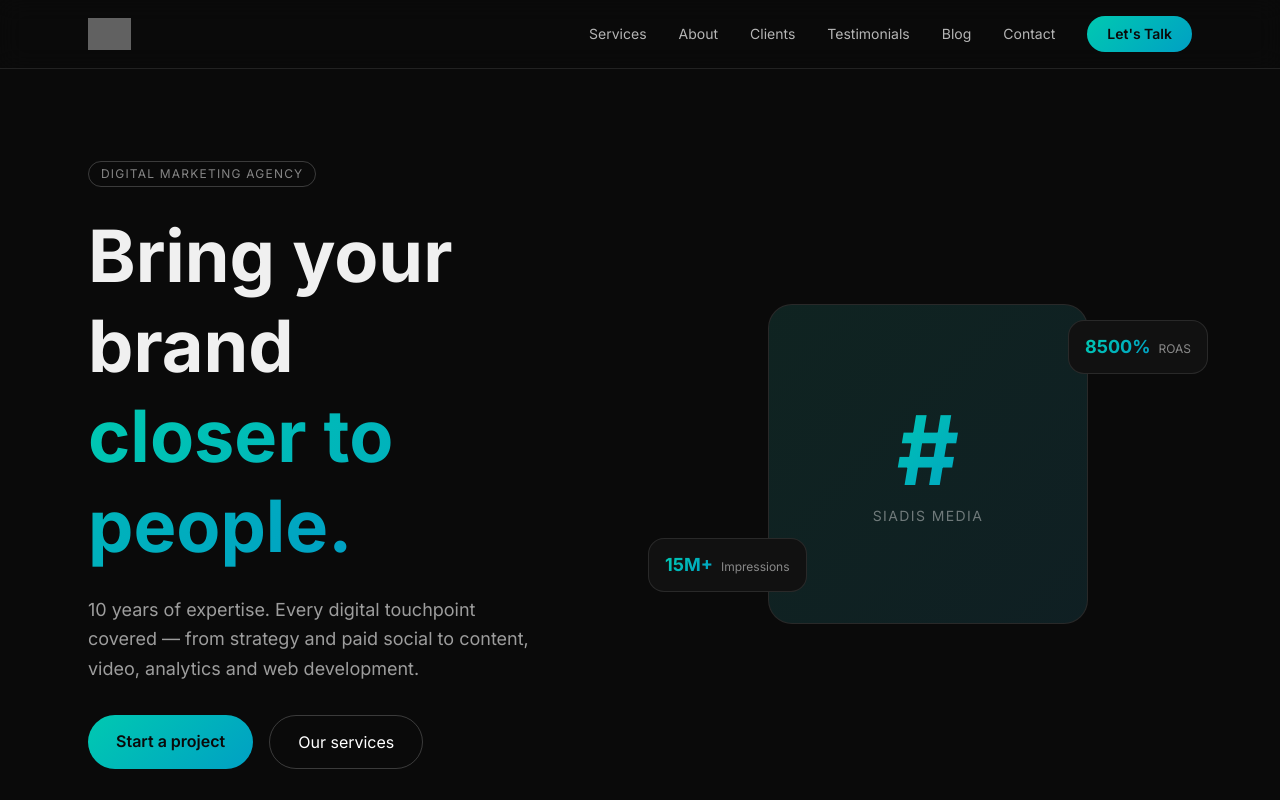
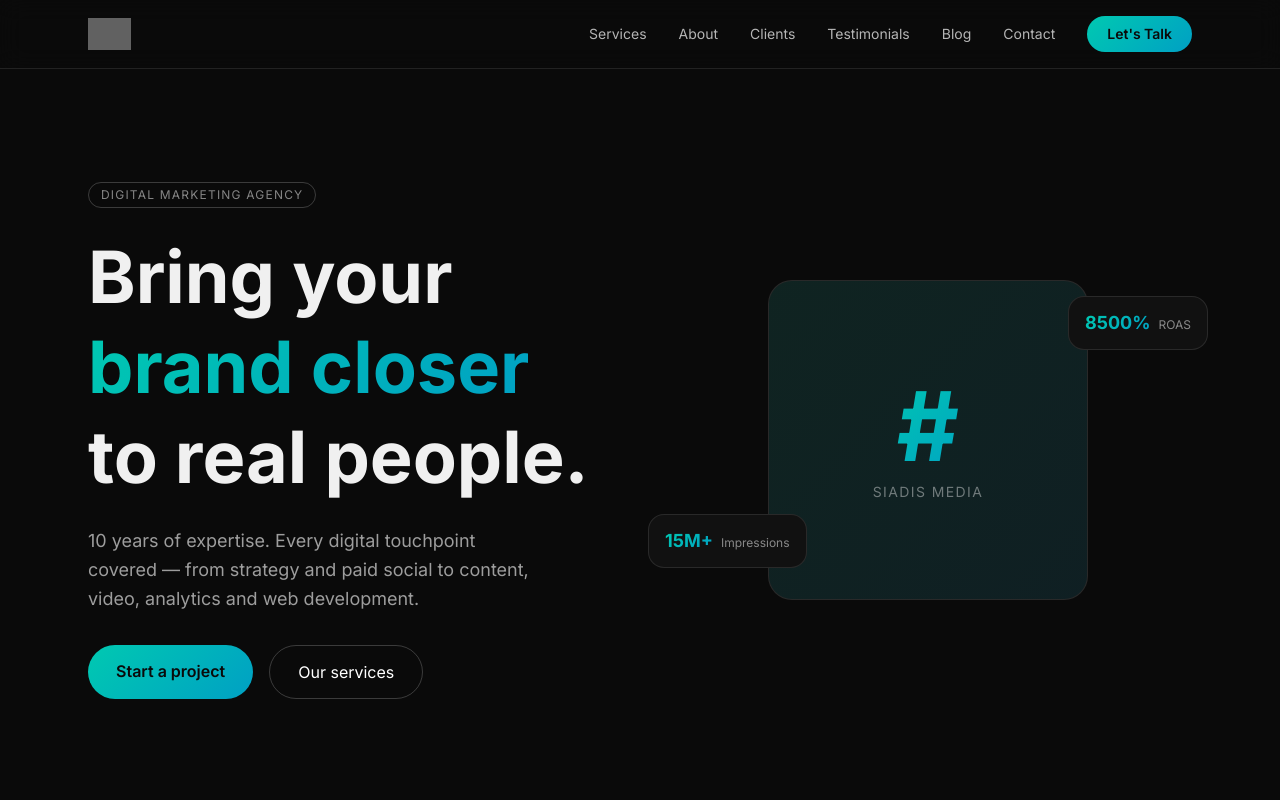
Before and after one commit to grietjebie/siadis-media, a Next.js app: page / in a window 1280 px wide. Shown: the top 800 px of the page. Built offline with nearby package versions, Linux system fonts and the light colour scheme; grey boxes are pictures that could not be loaded.

Commit message:
Update hero headline: brand closer on same line, real people
Co-Authored-By: Claude Sonnet 4.6 <noreply@anthropic.com>

```diff
--- a/app/page.tsx
+++ b/app/page.tsx
@@ -37,8 +37,9 @@ export default function HomePage() {
                 Digital Marketing Agency
               </span>
               <h1 className="text-5xl md:text-7xl font-bold leading-tight mb-6">
-                Bring your brand<br />
-                <span className="teal-text">closer to people.</span>
+                Bring your<br />
+                <span className="teal-text">brand closer</span><br />
+                to real people.
               </h1>
               <p className="text-white/60 text-lg leading-relaxed mb-8 max-w-md">
                 10 years of expertise. Every digital touchpoint covered — from strategy and paid social to content, video, analytics and web development.
```
